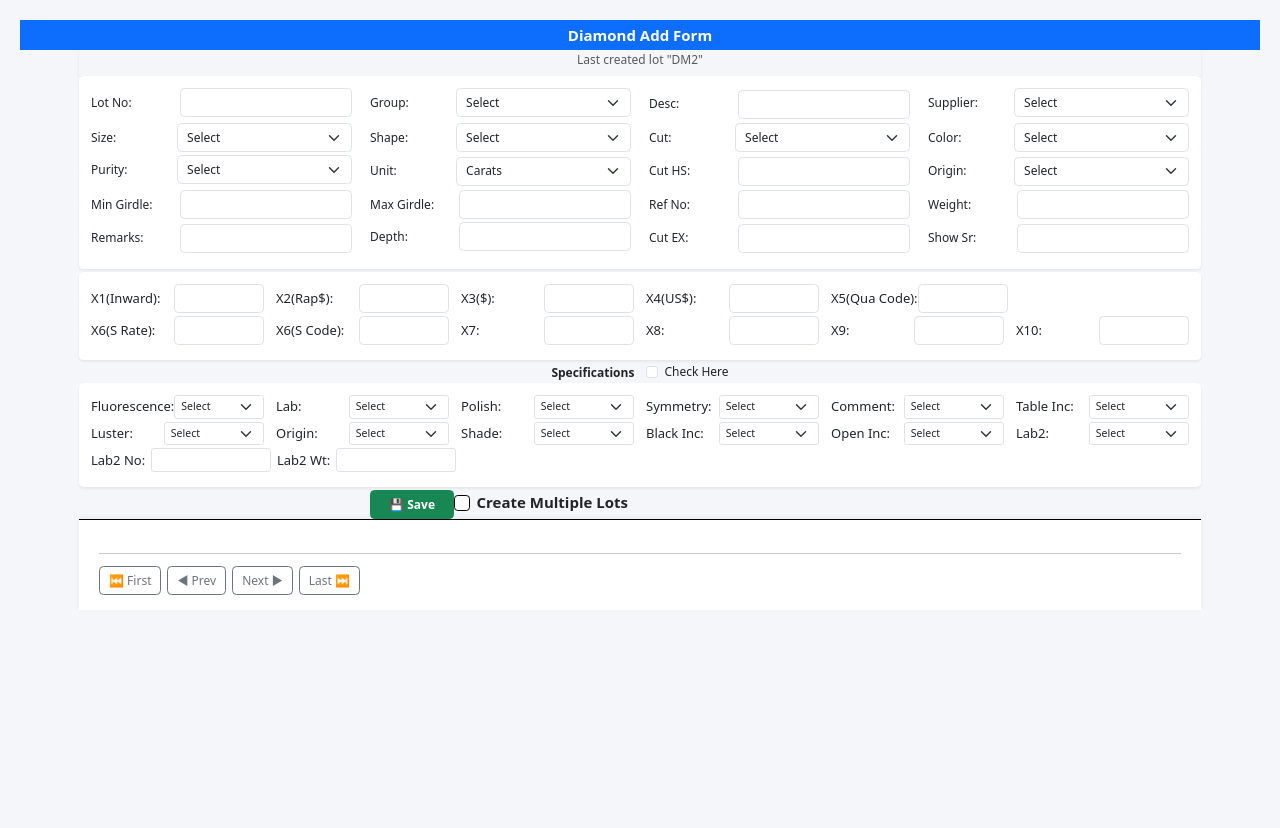
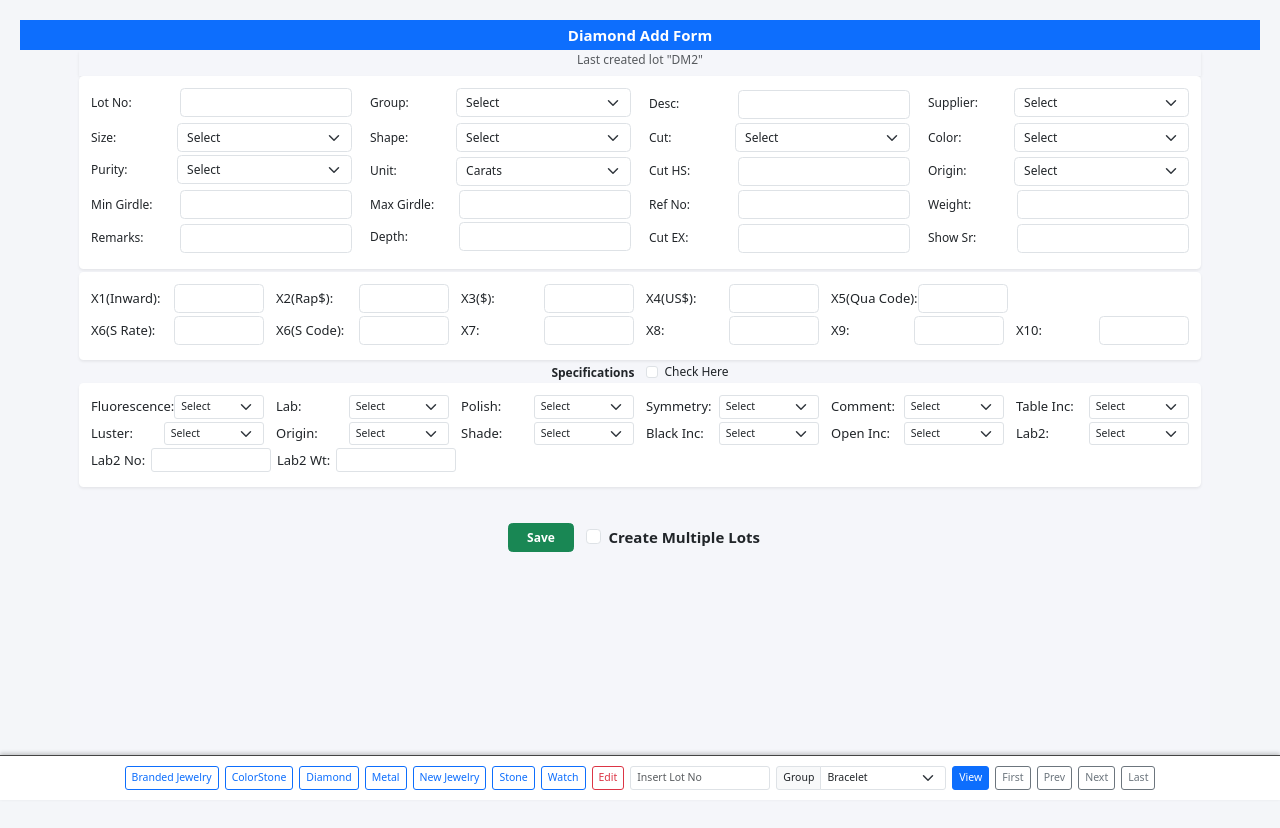
Before and after one commit to hindRaj001/Demo1, a React (Vite) app: page / in a window 1280 px wide. Shown: the top 828 px of the page. Built offline with nearby package versions, Linux system fonts and the light colour scheme.

Commit message:
UI improvements: layout alignment, sticky footer, button styling

```diff
--- a/src/App.css
+++ b/src/App.css
@@ -2,3 +2,5 @@ body {
   margin: 0;
   padding: 0;
 }
+
+.custom-btn { padding: 60px 14px;  font-weight: 500;  border-radius: 4px;  }
--- a/src/components/FooterActions.jsx
+++ b/src/components/FooterActions.jsx
@@ -1,52 +1,58 @@
-
-import { Row, Col, Button, Form } from "react-bootstrap";
+import { Button, Form, InputGroup } from "react-bootstrap";
 
 
-const FooterActions = ({ formData, handleChange, handleSubmit }) => {
+const FooterActions = () => {
   return (
-    <div style={{
-    backgroundColor: "#ffffff",
-    padding: "15px 20px",
-    borderTop: "1px solid black",
-    // borderLeft: "1px solid black",
-    // borderRight: "1px solid black",
-    boxShadow: "0 -2px 6px rgba(0,0,0,0.05)",
-    bottom: 0,
-    zIndex: 100
-  }}>
+    <div
+      style={{
+        position: "fixed",
+        bottom: 0,
+        left: 0,
+        width: "100%",
+        backgroundColor: "#ffffff",
+        padding: "10px 0",
+        borderTop: "1px solid #444",
+        boxShadow: "0 -2px 4px rgba(0,0,0,0.2)",
+        zIndex: 1000,
+      }}
+    >
+      <div
+        className="d-flex align-items-center justify-content-center flex-nowrap gap-2"
+        style={{ whiteSpace: "nowrap" }}
+      >
+        {/* Category Buttons */}
+       <Button size="sm" variant="outline-primary">Branded Jewelry</Button>
+<Button size="sm" variant="outline-primary" className="custom-btn">ColorStone</Button>
+<Button size="sm" variant="outline-primary" className="custom-btn">Diamond</Button>
+<Button size="sm" variant="outline-primary" className="custom-btn">Metal</Button>
+<Button size="sm" variant="outline-primary" className="custom-btn">New Jewelry</Button>
+<Button size="sm" variant="outline-primary" className="custom-btn">Stone</Button>
+<Button size="sm" variant="outline-primary" className="custom-btn">Watch</Button>
+        <Button size="sm" variant="outline-danger" className="custom-btn">Edit</Button>
+        {/* Lot No Input */}
+        <Form.Control
+          size="sm"
+          placeholder="Insert Lot No"
+          style={{ width: "140px" }}
+        />
 
-      <hr className="mt-4 mb-3" />
+        {/* Group Dropdown */}
+        <InputGroup size="sm" style={{ width: "170px" }}>
+          <InputGroup.Text>Group</InputGroup.Text>
+          <Form.Select>
+            <option>Bracelet</option>
+            <option>Ring</option>
+            <option>Necklace</option>
+          </Form.Select>
+        </InputGroup>
 
-      <Row className="align-items-center">
-
-        {/* Left side navigation buttons */}
-        <Col md={6}>
-
-          <Button variant="outline-secondary" className="me-2">
-             ⏮ First
-          </Button>
-
-          <Button variant="outline-secondary" className="me-2">
-            ◀ Prev
-          </Button>
-
-          <Button variant="outline-secondary" className="me-2">
-            Next ▶
-          </Button>
-
-          <Button variant="outline-secondary">
-            Last ⏭
-          </Button>
-
-        </Col>
-
-
-
-
-
-
-      </Row>
-
+        {/* Action Buttons */}
+        <Button size="sm" variant="primary" className="custom-btn">View</Button>
+        <Button size="sm" variant="outline-secondary" className="custom-btn">First</Button>
+<Button size="sm" variant="outline-secondary" className="custom-btn">Prev</Button>
+<Button size="sm" variant="outline-secondary" className="custom-btn">Next</Button>
+<Button size="sm" variant="outline-secondary" className="custom-btn">Last</Button>
+      </div>
     </div>
   );
 };
--- a/src/components/SaveButton.jsx
+++ b/src/components/SaveButton.jsx
@@ -2,14 +2,14 @@ import { Col, Button ,Form} from "react-bootstrap";
 
 const SaveButton = (formData, handleSubmit, handleChange) => {
   return <>
-  <Col md={6} className="text-end">
+  <div className="d-flex align-items-center justify-content-center mt-4 gap-3 mt-5">
 
           <Button
             variant="success"
             className="px-4 fw-bold"
             onClick={handleSubmit}
           >
-            💾 Save
+            Save
           </Button>
 
           <Form.Check
@@ -23,7 +23,7 @@ const SaveButton = (formData, handleSubmit, handleChange) => {
             className="fs-5 fw-semibold custom-checkbox"
           />
 
-        </Col>
+       </div>
   </>
 }
 
--- a/src/pages/DiamondAddForm.jsx
+++ b/src/pages/DiamondAddForm.jsx
@@ -11,6 +11,7 @@ import FooterActions from "../components/FooterActions";
 import SectionCard from "../components/SectionCard";
 import { toast } from "react-toastify";
 import SaveButton from "../components/SaveButton";
+import '../App.css'
 
 const DiamondAddForm = () => {
 
@@ -138,7 +139,8 @@ const DiamondAddForm = () => {
       <div className="pg-bg">
       <Header />
 
-      <Container className="page-wrapper" style={{ backgroundColor: "#f5f6fa", minHeight: "100vh" }}>
+      <Container className="page-wrapper" style={{ backgroundColor: "#f5f6fa", minHeight: "100vh", display: "flex",
+    flexDirection: "column", }}>
 
         <div className="p-1 shadow-sm">
           {/* Form sections will come here */}
@@ -195,13 +197,15 @@ const DiamondAddForm = () => {
 
   <SaveButton></SaveButton>
 
- <FooterActions
+
+
+</Form>
+
+<FooterActions
     formData={formData}
     handleChange={handleChange}
     handleSubmit={handleSubmit}
   />
-
-</Form>
       </Container>
 
 
--- a/src/styles/global.css
+++ b/src/styles/global.css
@@ -2,13 +2,13 @@ html {
   font-size: 12px;   /* default is 16px */
 }
 
-
+/*
 .custom-checkbox input[type="checkbox"]{
   accent-color: green;
   width: 16px;
   height: 16px;
   border: 1px solid black;
-}
+}  */
 
 .custom-checkbox2 input[type="checkbox"]{
    accent-color: green;
```
